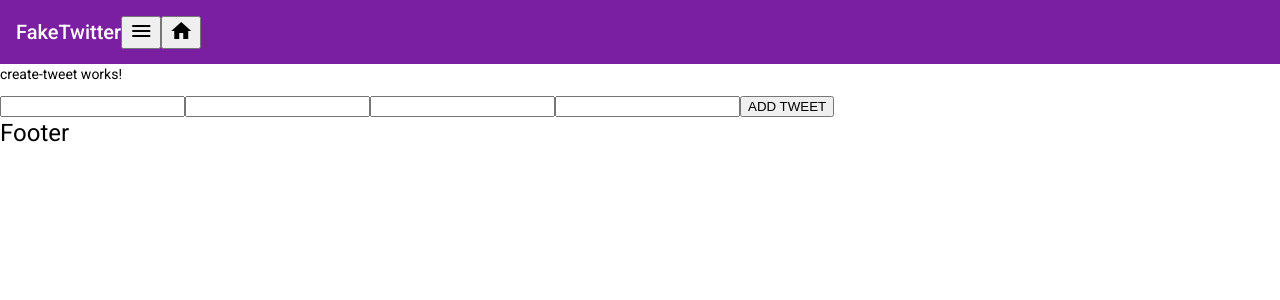
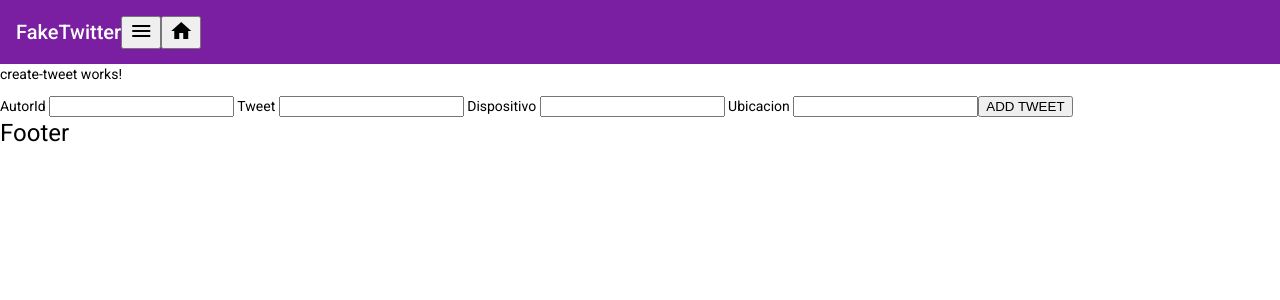
Before and after one commit to Danny8ape/FakeTwitterFrontEnd, an Angular app: page /crearTweet in a window 1280 px wide. Shown: the top 300 px of the page. Built offline with nearby package versions, Linux system fonts and the light colour scheme.

Commit message:
organizacion y agregacion de usuarios a los modulos principales

```diff
--- a/src/app/app.module.ts
+++ b/src/app/app.module.ts
@@ -16,13 +16,15 @@ import { CreateTweetComponent } from './create-tweet/create-tweet.component';
 
 //SERVICES
 import { TweetsInfoService } from "./services/tweets-info.service";
+import { CreateUserComponent } from './create-user/create-user.component';
 
 @NgModule({
   declarations: [
     AppComponent,
     TweetsListComponent,
     TweetComponent,
-    CreateTweetComponent
+    CreateTweetComponent,
+    CreateUserComponent
 
   ],
   imports: [
--- a/src/app/create-tweet/create-tweet.component.html
+++ b/src/app/create-tweet/create-tweet.component.html
@@ -1,6 +1,19 @@
 <p>create-tweet works!</p>
-<input type="text" name="author" [(ngModel)]='nuevoTweet.author' >
-<input type="text" name="text" [(ngModel)]='nuevoTweet.message'>
-<input type="text" name="device" [(ngModel)]='nuevoTweet.device'>
-<input type="text" name="location" [(ngModel)]='nuevoTweet.location'>
+<mat-card-content>
+    AutorId
+    <input type="text" name="author" [(ngModel)]='nuevoTweet.author' >
+</mat-card-content>
+<mat-card-content>
+    Tweet
+    <input type="text" name="text" [(ngModel)]='nuevoTweet.message'>
+</mat-card-content>
+<mat-card-content>
+    Dispositivo
+    <input type="text" name="device" [(ngModel)]='nuevoTweet.device'>
+</mat-card-content>
+<mat-card-content>
+    Ubicacion
+    <input type="text" name="location" [(ngModel)]='nuevoTweet.location'>
+</mat-card-content>
+
 <button (click)="crearNuevoTweet()">ADD TWEET</button>
--- a/src/app/create-tweet/create-tweet.component.ts
+++ b/src/app/create-tweet/create-tweet.component.ts
@@ -15,6 +15,7 @@ export class CreateTweetComponent implements OnInit {
 
   ngOnInit(): void {
   }
+
   crearNuevoTweet (){
     this.tweetInfoService.createPost (this.nuevoTweet);
   }
```
